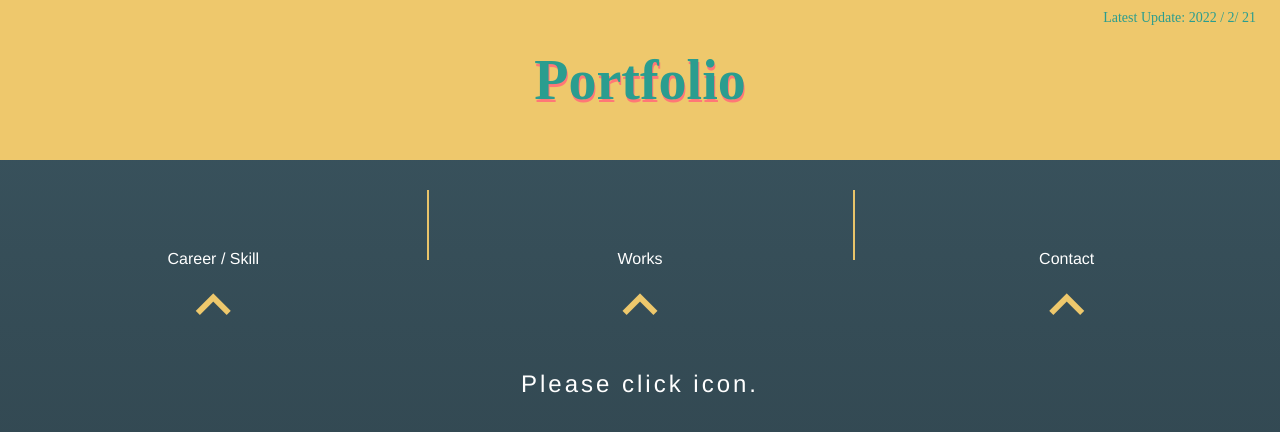
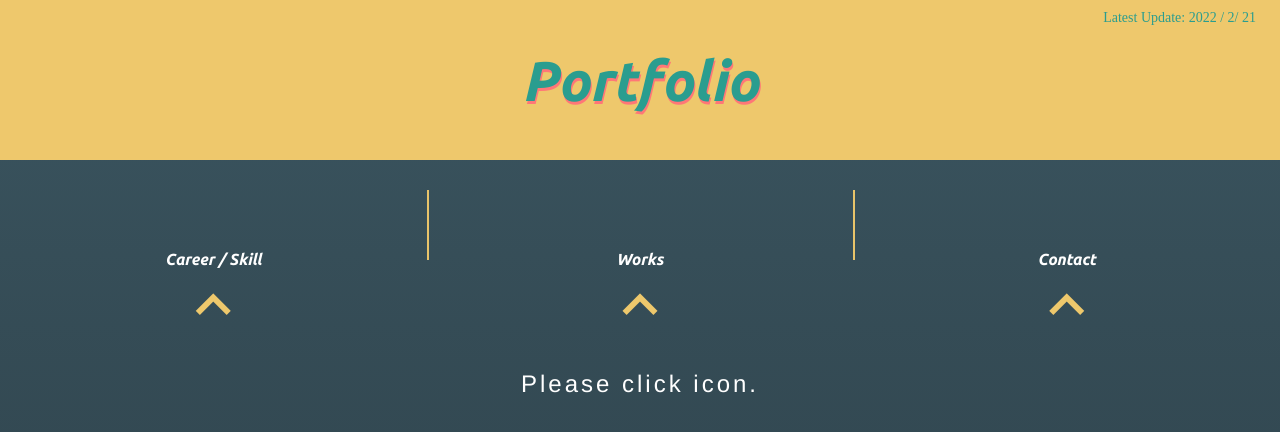
Before and after one commit to kohjean/portfolio, a Vue app: page / in a window 1280 px wide. Shown: the top 432 px of the page. Built offline with nearby package versions, Linux system fonts and the light colour scheme; what vue-smoothscroll would draw is missing.

Commit message:
Change: fontの変更

```diff
--- a/src/assets/css/main.scss
+++ b/src/assets/css/main.scss
@@ -34,9 +34,10 @@ a {
 
 body {
   margin: 0;
-  font-family: "Helvetica Neue", "Helvetica", "Hiragino Sans", "Hiragino Kaku Gothic ProN", "Arial", "Yu Gothic", "Meiryo", sans-serif;
   min-height: 100vh;
   background: linear-gradient(#264653e3,30%, #152b35e3);
+  font-family: "Helvetica Neue", "Helvetica", "Hiragino Sans",
+    "Hiragino Kaku Gothic ProN", "Arial", "Yu Gothic", "Meiryo", sans-serif;
   -webkit-font-smoothing: antialiased;
   -moz-osx-font-smoothing: grayscale;
 }
@@ -54,7 +55,7 @@ header {
 }
 
 #what {
-  font-family: Bernard MT Condensed;
+  font-family: "Ubuntu", "Lobster", cursive;
   font-size: 5.6rem;
   color: #2a9d8f;
   text-shadow: 1px 3px #ff7777;
@@ -66,8 +67,6 @@ header {
 
 #who {
   padding-top: 2rem;
-  font-family: "Trebuchet MS", "Lucida Sans Unicode", "Lucida Grande",
-    "Lucida Sans", Arial, sans-serif;
   color: #fff;
   font-size: 2.4rem;
   text-shadow: 0 2px #333;
@@ -115,8 +114,6 @@ header {
   .content-area {
     padding-bottom: 2rem;
     h2 {
-      font-family: "Trebuchet MS", "Lucida Sans Unicode", "Lucida Grande",
-        "Lucida Sans", Arial, sans-serif;
       font-size: 2rem;
       text-align: center;
     }
--- a/src/components/Nav.vue
+++ b/src/components/Nav.vue
@@ -37,6 +37,7 @@ export default {
 <style lang="scss" scoped>
 $main-color: #e9c46a;
 nav {
+  font-family: "Ubuntu", "Lobster", cursive;
   overflow-y: auto;
   height: 140px;
   padding: 2rem 0;
```
